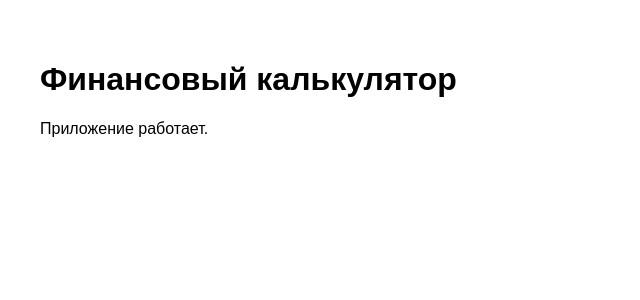
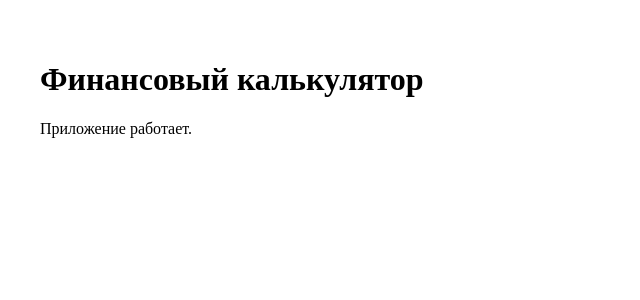
Before and after one commit to nurzhigitnurbolat97-blip/finance-model, a Next.js app: page / in a window 1280 px wide. Shown: the top 300 px of the page, without its empty margins (0-640 px from the left). Built offline with nearby package versions, Linux system fonts and the light colour scheme.

Commit message:
Update page.tsx

```diff
--- a/app/page.tsx
+++ b/app/page.tsx
@@ -1,6 +1,6 @@
 export default function Page() {
   return (
-    <main style={{ padding: 40, fontFamily: "Arial, sans-serif" }}>
+    <main style={{ padding: 40 }}>
       <h1>Финансовый калькулятор</h1>
       <p>Приложение работает.</p>
     </main>
```
